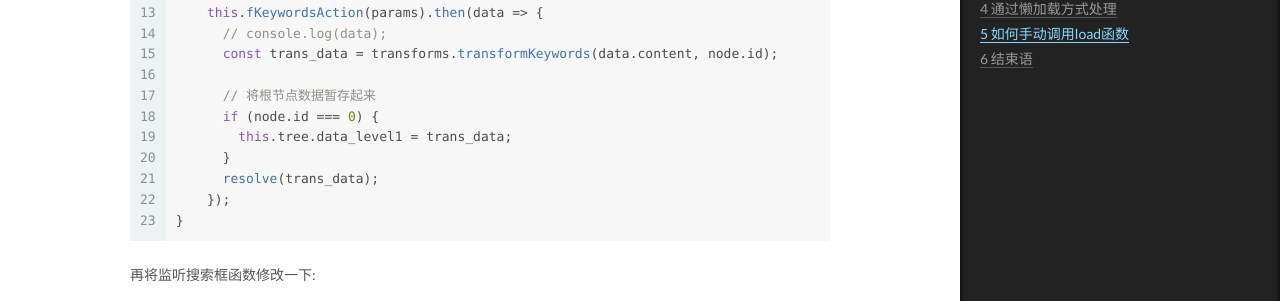
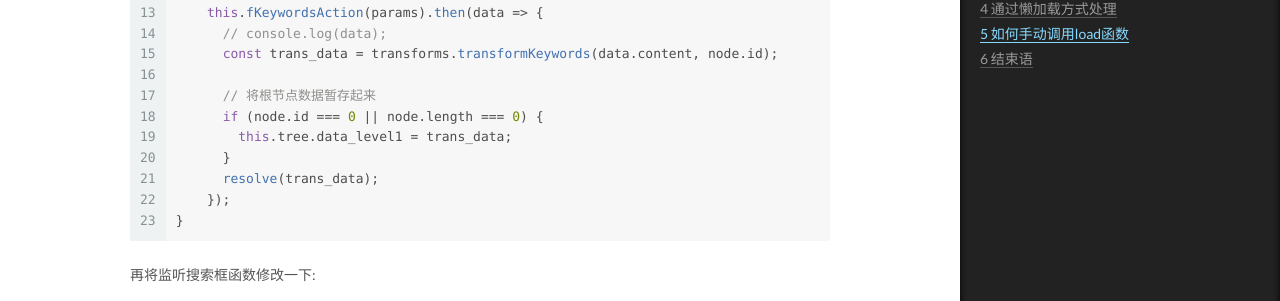
Before and after one commit to yunchangyue/blog, a Jekyll site: the page built from _posts/2019-09-16-vue-element-tree.md, in a window 1280 px wide and 1400 px high, scrolled down 3008 px. Shown: the part 149-450 px from the top of the window. Built offline with Jekyll 4.4.1, drawn with Linux system fonts in a browser that asks for light colours; comment, search, counter and statistics services are not loaded.

Commit message:
做了什么？: 解决错误
为什么做？:

*

怎么做的？有什么坑？:

*

```diff
--- a/_posts/2019-09-16-vue-element-tree.md
+++ b/_posts/2019-09-16-vue-element-tree.md
@@ -98,7 +98,7 @@ fLoadKeywords(node: Object, resolve: Function, search_str?: string) {
       const trans_data = transforms.transformKeywords(data.content, node.id);
 
       // 将根节点数据暂存起来
-      if (node.id === 0) {
+      if (node.id === 0 || node.length === 0) {
         this.tree.data_level1 = trans_data;
       }
       resolve(trans_data);
```
